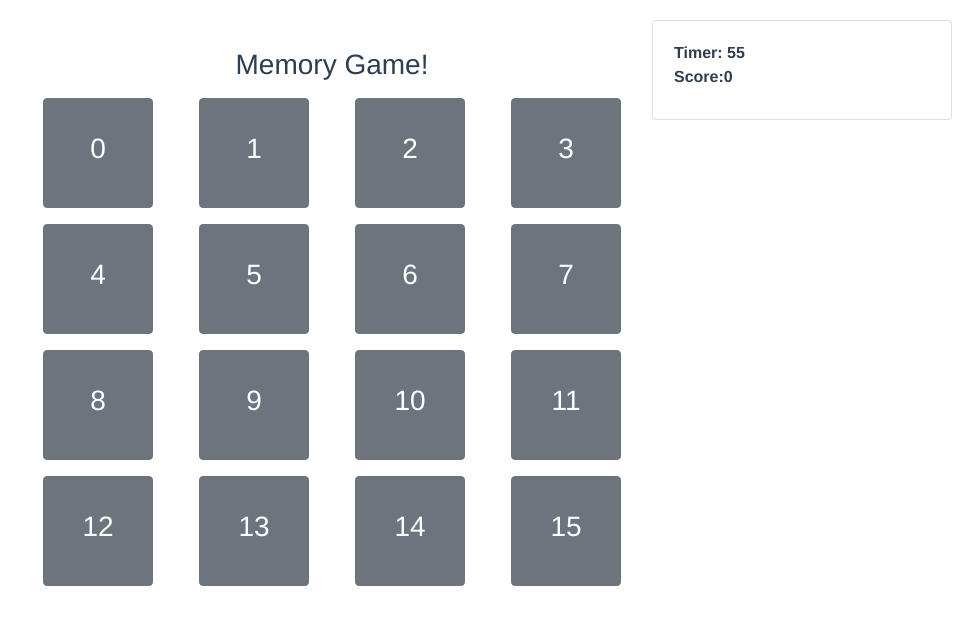
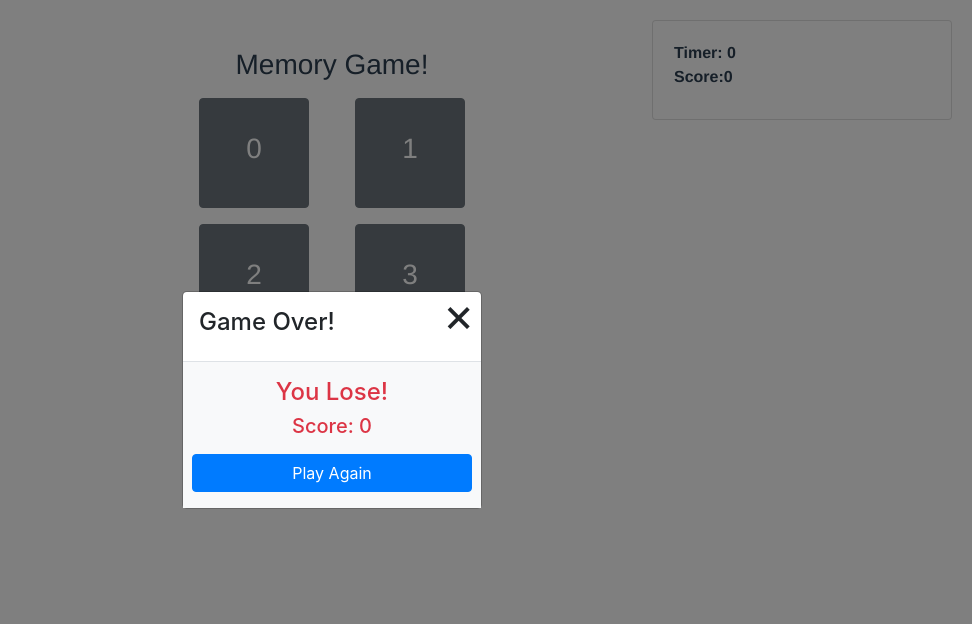
Before and after one commit to jablue-12/memory-game, a Vue app: page / in a window 1280 px wide. Shown: the top 624 px of the page, without its empty margins (308-1280 px from the left). Built offline with nearby package versions, Linux system fonts and the light colour scheme.

Commit message:
Added Play Again btn feature inside modal
Also fixed the bug for modal appearing twice when player wins.

```diff
--- a/src/components/GameOverModal.vue
+++ b/src/components/GameOverModal.vue
@@ -6,13 +6,29 @@
         title="Game Over!"
         size="sm"
         body-bg-variant="light"
-        body-text-variant="info"
+        :body-text-variant="playerStatus? 'info':'danger'"
         centered
-        @hidden="closeModal">
+        :no-close-on-backdrop="true">
+
+        <template #modal-header>
+            <h4>Game Over!</h4>
+            <span class="close-btn" @click="closeModal">&times;</span>
+
+        </template>
 
         <div>
-            <b-row align-h="center"><h4>{{playerStatus}}</h4></b-row>
+            <!-- player status -->
+            <b-row align-h="center">
+                <h4 >{{playerStatus? 'You Win!':'You Lose!'}}</h4>
+            </b-row>
+
+            <!-- player score -->
             <b-row align-h="center"><h5>Score: {{playerScore}}</h5></b-row>
+
+            <!-- close/play again button -->
+            <b-row align-h="center" class="mt-2 pr-2 pl-2">
+                <b-button block variant="primary" @click="playAgainButton">Play Again</b-button>
+            </b-row>
         </div>
 
     </b-modal>
@@ -24,7 +40,7 @@ export default {
 
     props:{
         playerStatus: {
-            type: String,
+            type: Boolean,
             required: true
         },
 
@@ -37,7 +53,13 @@ export default {
 
     methods: {
         closeModal(){
+            //closes the modal
             this.$emit("close-modal");
+        },
+
+        playAgainButton(){
+            //restart the game
+            this.$emit('play-again');
         }
     }
 
@@ -45,5 +67,12 @@ export default {
 </script>
 
 <style scoped>
+.close-btn{
+    position: absolute;
+    top: -0.8rem;
+    right: 0.4rem;
+    font-size: 3rem;
+    cursor: pointer;
+}
 
 </style>
--- a/src/components/NumberCards.vue
+++ b/src/components/NumberCards.vue
@@ -1,15 +1,18 @@
 <template>
   <div class="mt-5">
+    <!-- TODO: fix display game over bug
+      - when player wins the game, it changes the status to loser before closing -->
     <GameOverModal
-      :playerStatus="hasPlayerWon? 'You Win!':'You Lose!'"
+      v-if="!isGameOver"
+      :playerStatus="hasPlayerWon"
       :playerScore="score"
       :timer="countDown"
       @close-modal="closeModal"
+      @play-again="playAgain"
       />
     <ScoreBoard :time="countDown" :score="score"/>
 
-    <!-- TODO: bug when player has won. Modal appears twice. Need to fix -->
-    {{ (countDown === 0 || hasPlayerWon)? (showModal()) : null}}
+    {{ (countDown === 0 || hasPlayerWon) && !isGameOver ? (stopCountDown=true,showModal()) : null}}
 
     <b-container>
       <b-row align-h="center"><h3>Memory Game!</h3></b-row>
@@ -33,8 +36,8 @@ import Card from "./Card.vue";
 import ScoreBoard from "./ScoreBoard.vue";
 import GameOverModal from "./GameOverModal.vue";
 import {mapGetters,mapActions} from "vuex";
-const DIMENSION = 4; //needs to be even so that cards have pairs!
-const TIMER = 60;
+const DIMENSION = 2; //needs to be even so that cards have pairs!
+const TIMER = 2;
 export default {
   name: 'NumberCards',
 
@@ -46,6 +49,7 @@ export default {
       countDown: TIMER,
       score: 0,
       isGameOver: false,
+      stopCountDown: false,
     }
   },//end data
 
@@ -58,8 +62,8 @@ export default {
     ...mapGetters(['numberCards']),
 
     hasPlayerWon(){
-      return this.score === (DIMENSION*DIMENSION)/2 && !this.isGameOver;
-    }
+      return this.score === (DIMENSION*DIMENSION)/2;
+    },//end hasPlayerWon
 
   },//end computed
 
@@ -131,24 +135,45 @@ export default {
     },//end showModal
 
     countDownTimer(){
-      if(this.countDown > -1 && !this.isGameOver) {
+      if(this.countDown > 0 && !this.stopCountDown) {
           setTimeout(() => {
               this.countDown -= 1
               this.countDownTimer()
           }, 1000)
-      }//end uf
+      }else{
+        //countdown is 0
+        this.stopCountDown = true;
+      }
     },//end countDownTimer
 
     closeModal(){
-      //resets the timer which will then close the modal
+      this.isGameOver = true;
+    },//end closeModal
+
+    playAgain(){
+      //play again button is clicked from game over modal
+      //close modal
+      this.$bvModal.hide('statusModal');
+
+      //restart the game
+      this.restartGame();
+    },//end playAgain
+
+
+    restartGame(){
+      //reset states back to default
+      this.isGameOver = false;
+      this.stopCountDown = false;
       this.countDown = TIMER;
-      if(!this.hasPlayerWon){
-        this.score = 0;
-      }
-      this.isGameOver = true;
+      this.score = 0;
+      this.twoChosenCards = [];
+
+      //generate new cards
       this.generateNumberCards({dimension:DIMENSION});
 
-    },//end closeModal
+      //start count down
+      this.countDownTimer();
+    },//end restartGame
 
   },//end methods
 
```
